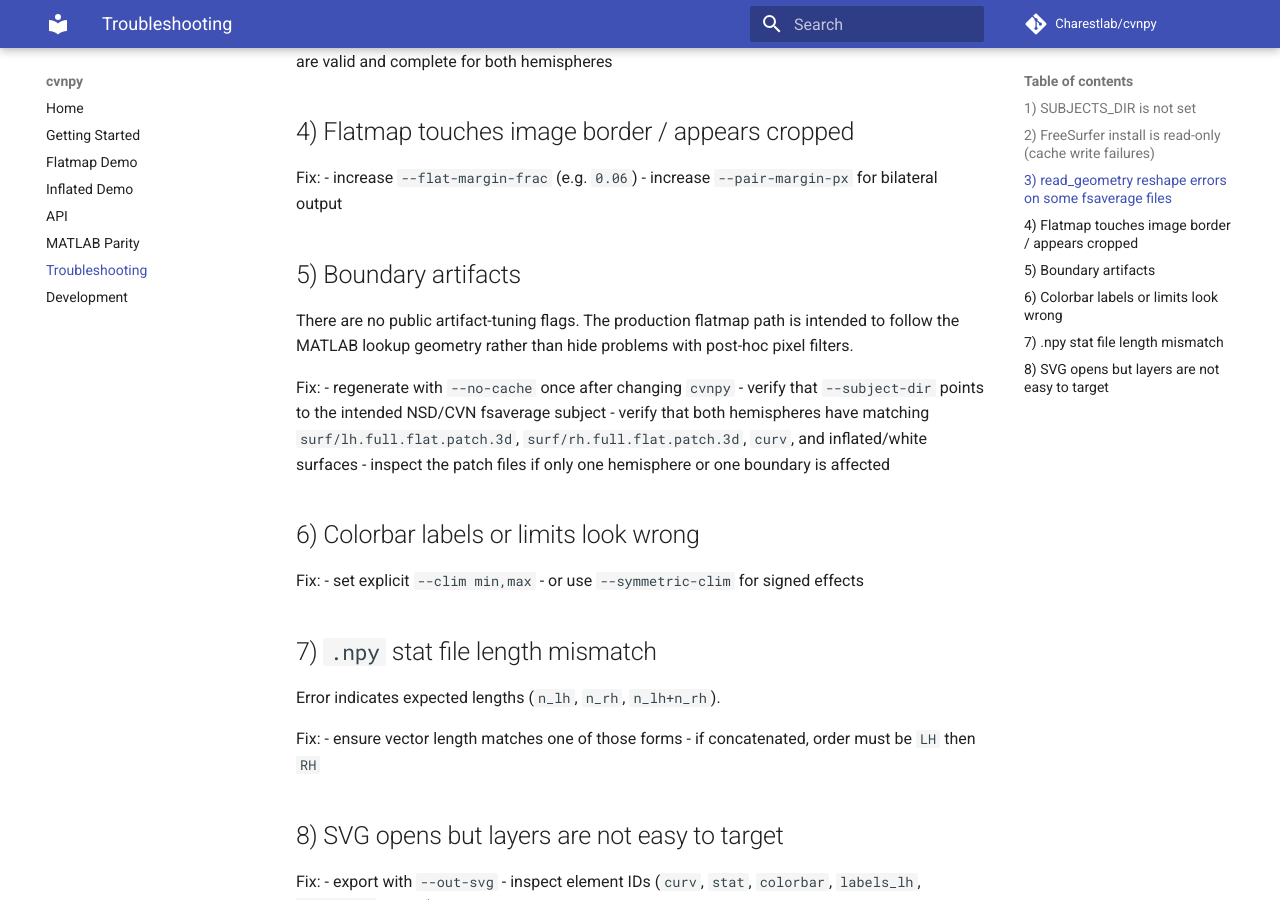
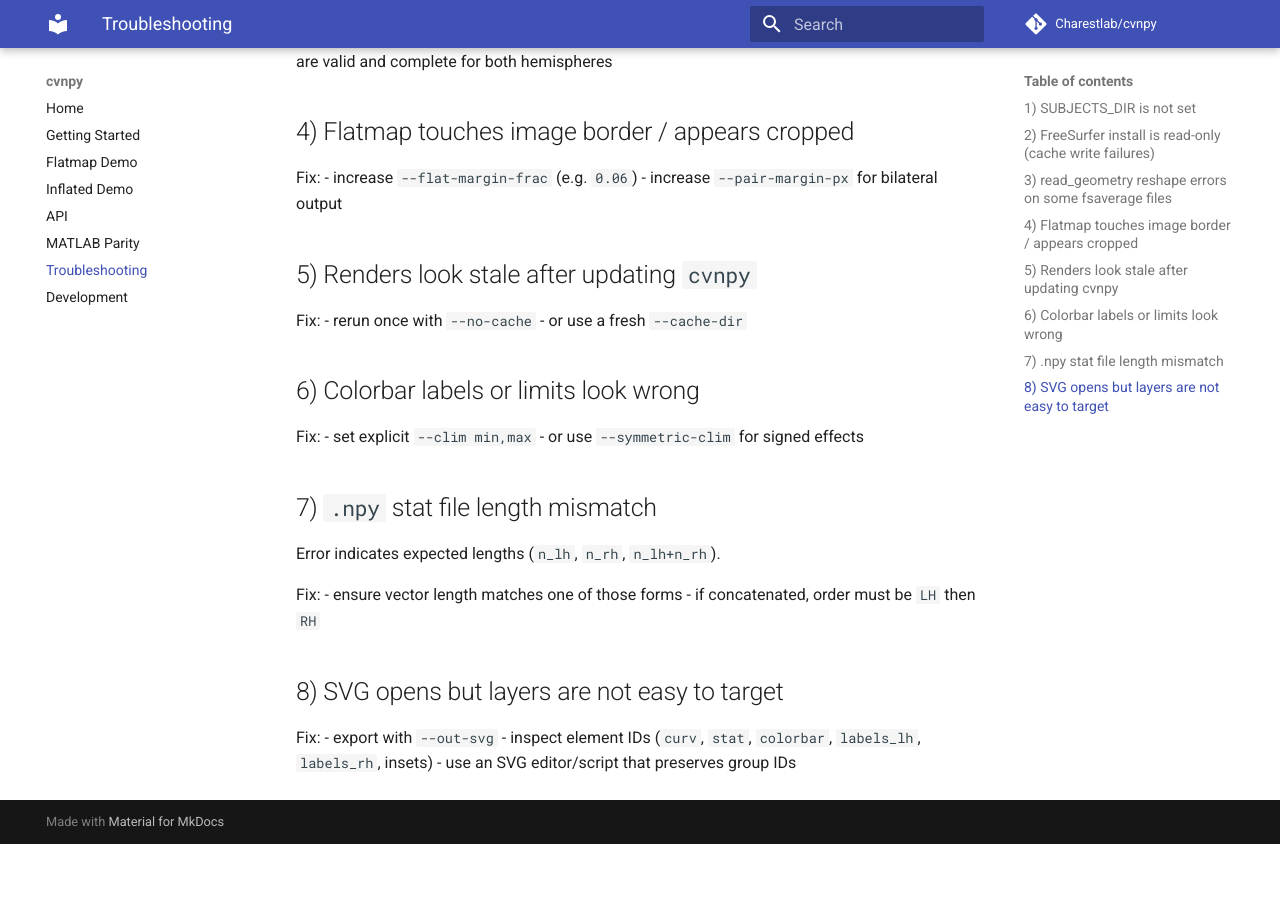
Before and after one commit to Charestlab/cvnpy, an MkDocs documentation site: the page built from docs/TROUBLESHOOTING.md, in a window 1280 px wide and 900 px high, scrolled down 719 px. Built offline with MkDocs 1.6.1 and Material for MkDocs 9.7.7, drawn with Linux system fonts in a browser that asks for light colours; comment, search, counter and statistics services are not loaded; after the commit the page ends 1563 px from its top, so only the background shows below that.

Commit message:
Remove stale artifact troubleshooting docs

```diff
--- a/docs/TROUBLESHOOTING.md
+++ b/docs/TROUBLESHOOTING.md
@@ -41,15 +41,11 @@ Fix:
 - increase `--flat-margin-frac` (e.g. `0.06`)
 - increase `--pair-margin-px` for bilateral output
 
-## 5) Boundary artifacts
-
-There are no public artifact-tuning flags. The production flatmap path is intended to follow the MATLAB lookup geometry rather than hide problems with post-hoc pixel filters.
+## 5) Renders look stale after updating `cvnpy`
 
 Fix:
-- regenerate with `--no-cache` once after changing `cvnpy`
-- verify that `--subject-dir` points to the intended NSD/CVN fsaverage subject
-- verify that both hemispheres have matching `surf/lh.full.flat.patch.3d`, `surf/rh.full.flat.patch.3d`, `curv`, and inflated/white surfaces
-- inspect the patch files if only one hemisphere or one boundary is affected
+- rerun once with `--no-cache`
+- or use a fresh `--cache-dir`
 
 ## 6) Colorbar labels or limits look wrong
 
```
Also changed, not shown: README.md (+1 -2 lines), docs/API.md (+1 -1 lines), docs/FLATMAP_DEMO.md (+1 -3 lines).
